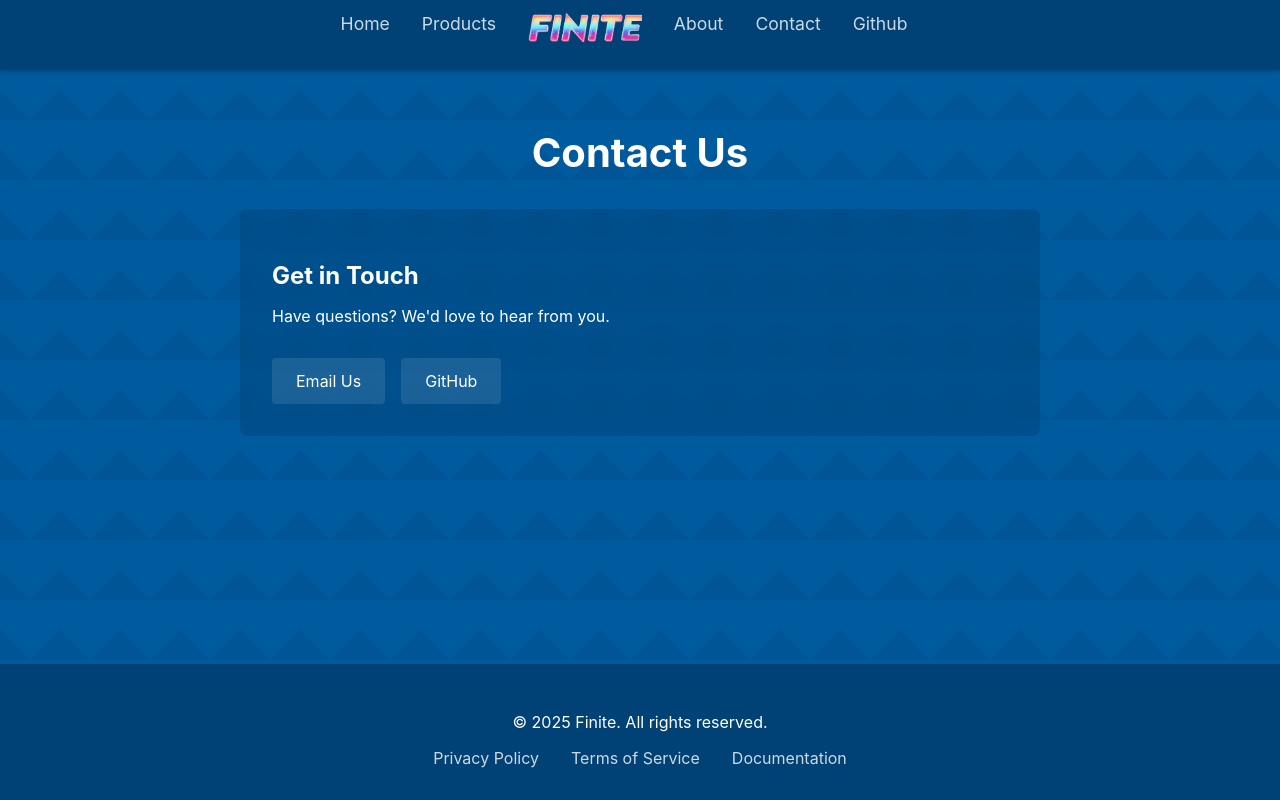
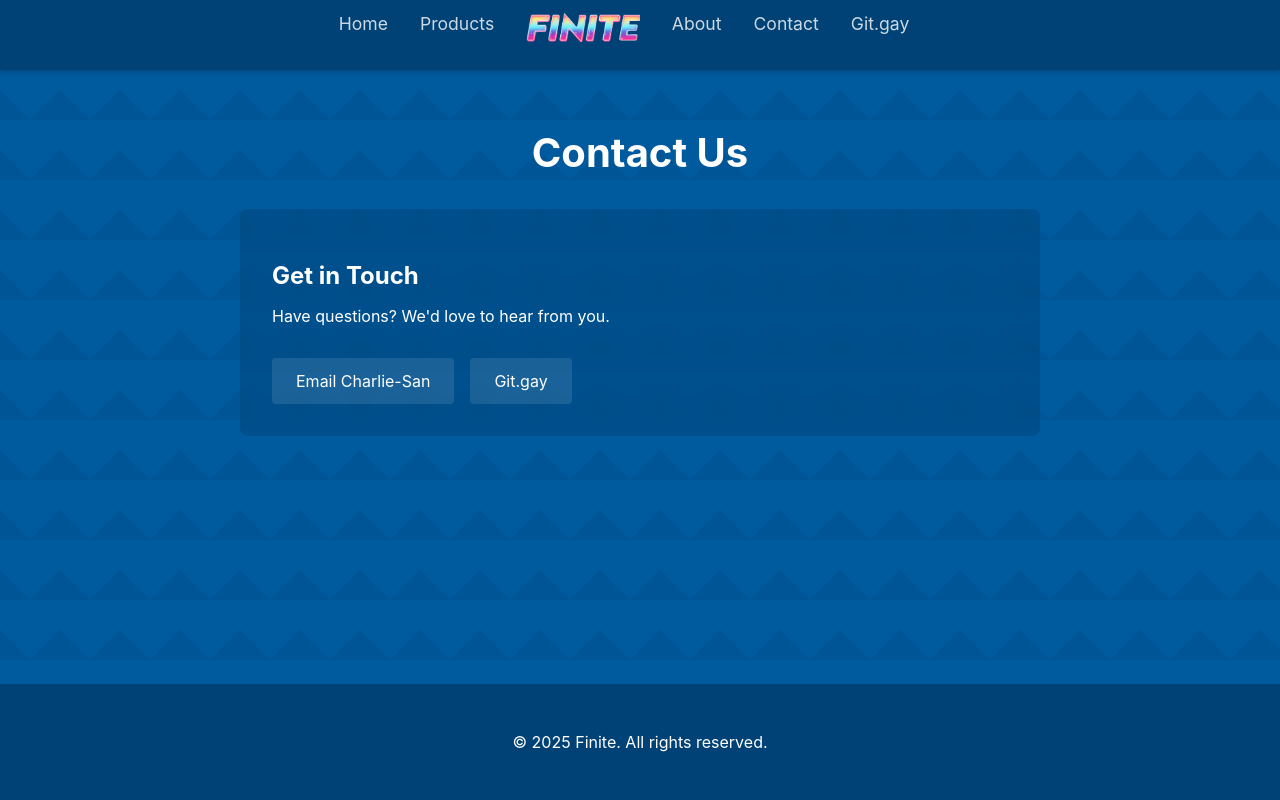
Before and after one commit to charlie-sans/finite.vercel.app, a React (Create React App) app: page /contact in a window 1280 px wide. Built offline with nearby package versions, Linux system fonts and the light colour scheme.

Commit message:
update links and content in App, About, and Contact pages for clarity and branding

```diff
--- a/src/App.js
+++ b/src/App.js
@@ -28,7 +28,7 @@ function App() {
                         </Link>
                         <Link to="/about" className="nav-item">About</Link>
                         <Link to="/contact" className="nav-item">Contact</Link>
-                        <a href="https://github.com/finite" className="nav-item" target="_blank" rel="noopener noreferrer">Github</a>
+                        <a href="https://git.gay/finite" className="nav-item" target="_blank" rel="noopener noreferrer">Git.gay</a>
                     </div>
                     <div className="title-bar-left">
                     </div>
@@ -43,7 +43,8 @@ function App() {
                                     <p className="description">
                                         A Unorganisation of the Past, Present, and Future.
                                     </p>
-                                    <p>explore all of our products and services below.</p>
+                                    <p>From developers around the world, Finite brings you experiences that you will enjoy</p>
+                                <p> explore the parts of Finite that provide creativity to players</p>
                                 </div>
                                 <div className="metro-grid">
                                     {tileData.tiles.map((tile) => (
@@ -64,11 +65,11 @@ function App() {
 
                 <footer className="footer">
                     <p>© 2025 Finite. All rights reserved.</p>
-                    <div className="footer-links">
+                    {/* <div className="footer-links">
                         <a href="#" className="footer-link">Privacy Policy</a>
                         <a href="#" className="footer-link">Terms of Service</a>
                         <a href="#" className="footer-link">Documentation</a>
-                    </div>
+                    </div> */}
                 </footer>
             </div>
         </Router>
--- a/src/pages/About.js
+++ b/src/pages/About.js
@@ -3,11 +3,13 @@ function About() {
         <div className="page-content">
             <h1>About Finite</h1>
             <div className="about-section">
+                <h2>Who We Are</h2>
+
+                <p>Finite is a Unorganisation of the Past, Present, and Future. We are a group of developers, designers, and creators who are passionate about building the future of developer tools and experiences.</p>
                 <h2>Our Mission</h2>
                 <p>Building the future of developer tools and experiences.</p>
 
-                <h2>Who We Are</h2>
-                <p>A team of passionate developers creating tools we wish existed.</p>
+
             </div>
         </div>
     );
--- a/src/pages/Contact.js
+++ b/src/pages/Contact.js
@@ -7,11 +7,11 @@ function Contact() {
                 <p>Have questions? We'd love to hear from you.</p>
 
                 <div className="contact-links">
-                    <a href="mailto:contact@finite.dev" className="contact-link">
-                        Email Us
+                    <a href="mailto:charliesan@envs.net" className="contact-link">
+                        Email Charlie-San
                     </a>
-                    <a href="https://github.com/finite" className="contact-link">
-                        GitHub
+                    <a href="https://git.gay/finite" className="contact-link">
+                        Git.gay
                     </a>
                 </div>
             </div>
```
